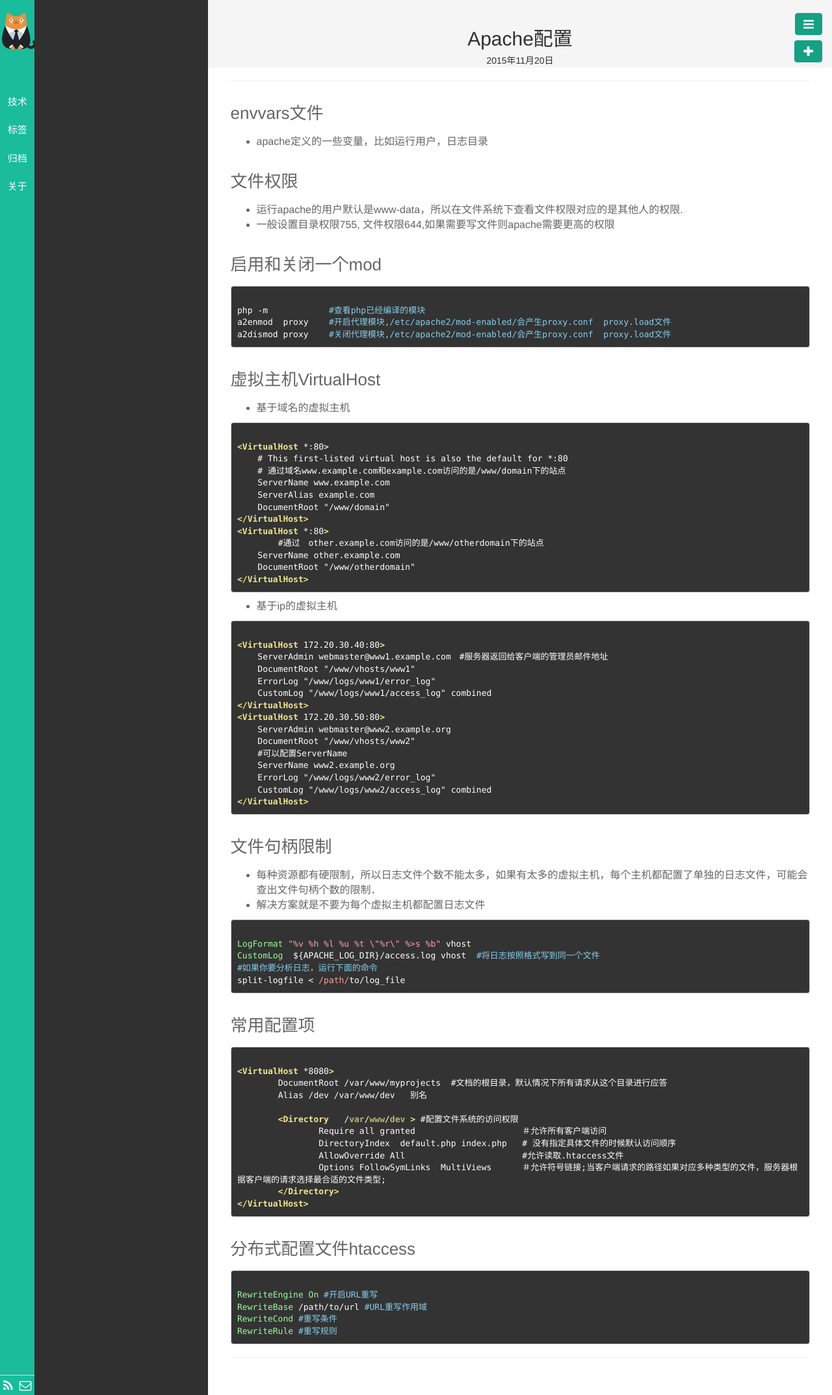
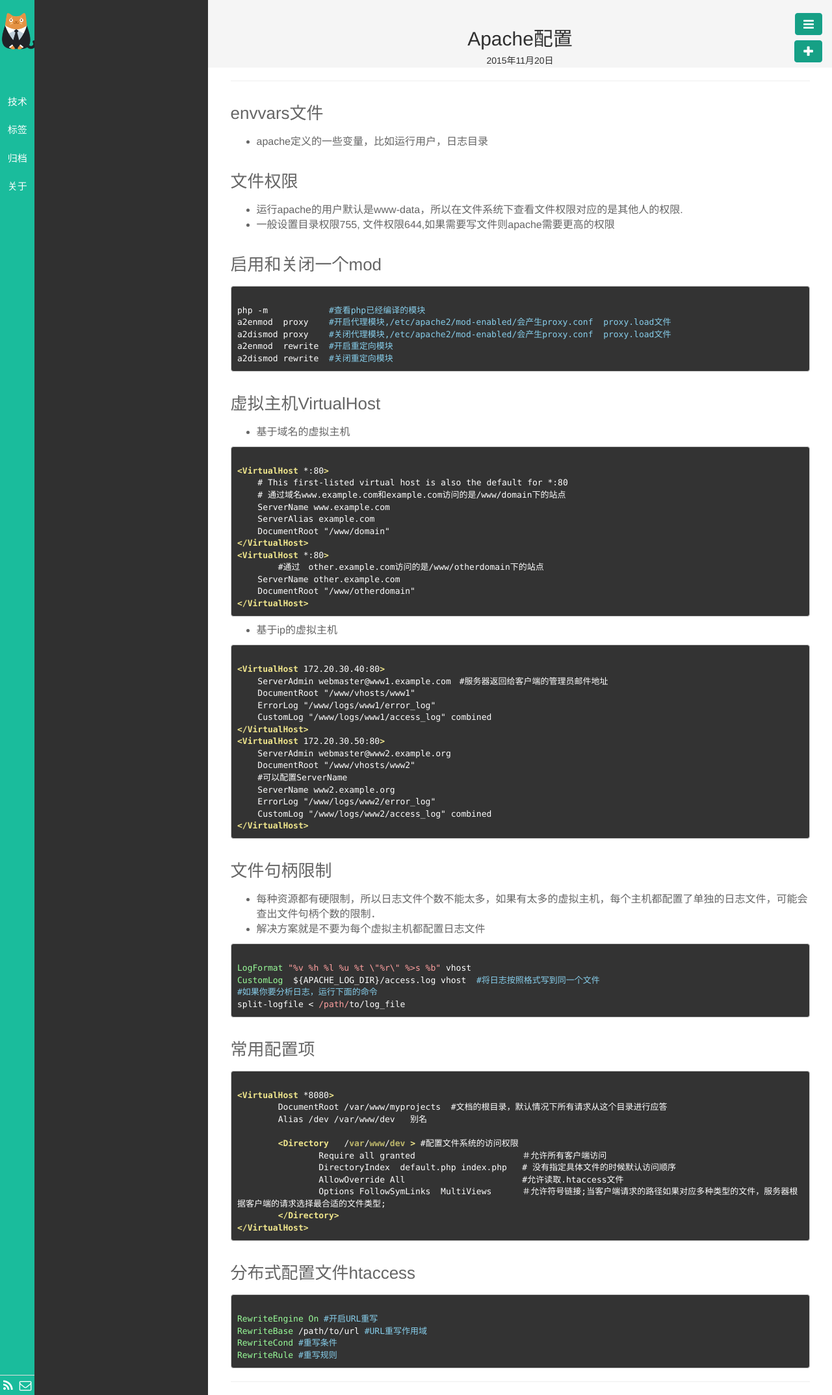
Before and after one commit to codergma/codergma.github.io, a Jekyll site: the page built from _posts/Apache/2015-11-20-Apache.md, in a window 1280 px wide. Shown: the whole page at 65% size. Built offline with Jekyll 4.4.1, drawn with Linux system fonts in a browser that asks for light colours; Markdown is read by kramdown in place of the engine named in the settings; comment, search, counter and statistics services are not loaded.

Commit message:
总结,整理

````diff
--- a/_posts/Apache/2015-11-20-Apache.md
+++ b/_posts/Apache/2015-11-20-Apache.md
@@ -22,6 +22,8 @@ description:
 php -m            #查看php已经编译的模块
 a2enmod  proxy    #开启代理模块,/etc/apache2/mod-enabled/会产生proxy.conf  proxy.load文件
 a2dismod proxy    #关闭代理模块,/etc/apache2/mod-enabled/会产生proxy.conf  proxy.load文件
+a2enmod  rewrite  #开启重定向模块
+a2dismod rewrite  #关闭重定向模块
 ```
 
 ###虚拟主机VirtualHost
````
